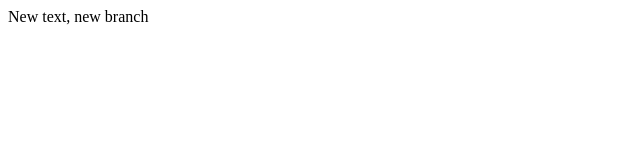
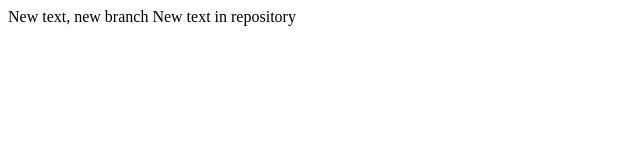
Before and after one commit to ZwillingIII/git-hub-tutorial, a plain HTML site: page index.html in a window 1280 px wide. Shown: the whole page, without its empty margins (0-640 px from the left). Drawn offline with Linux system fonts and the light colour scheme.

Commit message:
Добавление в index.html новой строки

```diff
--- a/index.html
+++ b/index.html
@@ -8,5 +8,6 @@
 </head>
 <body>
     New text, new branch
+    New text in repository
 </body>
 </html>
```
